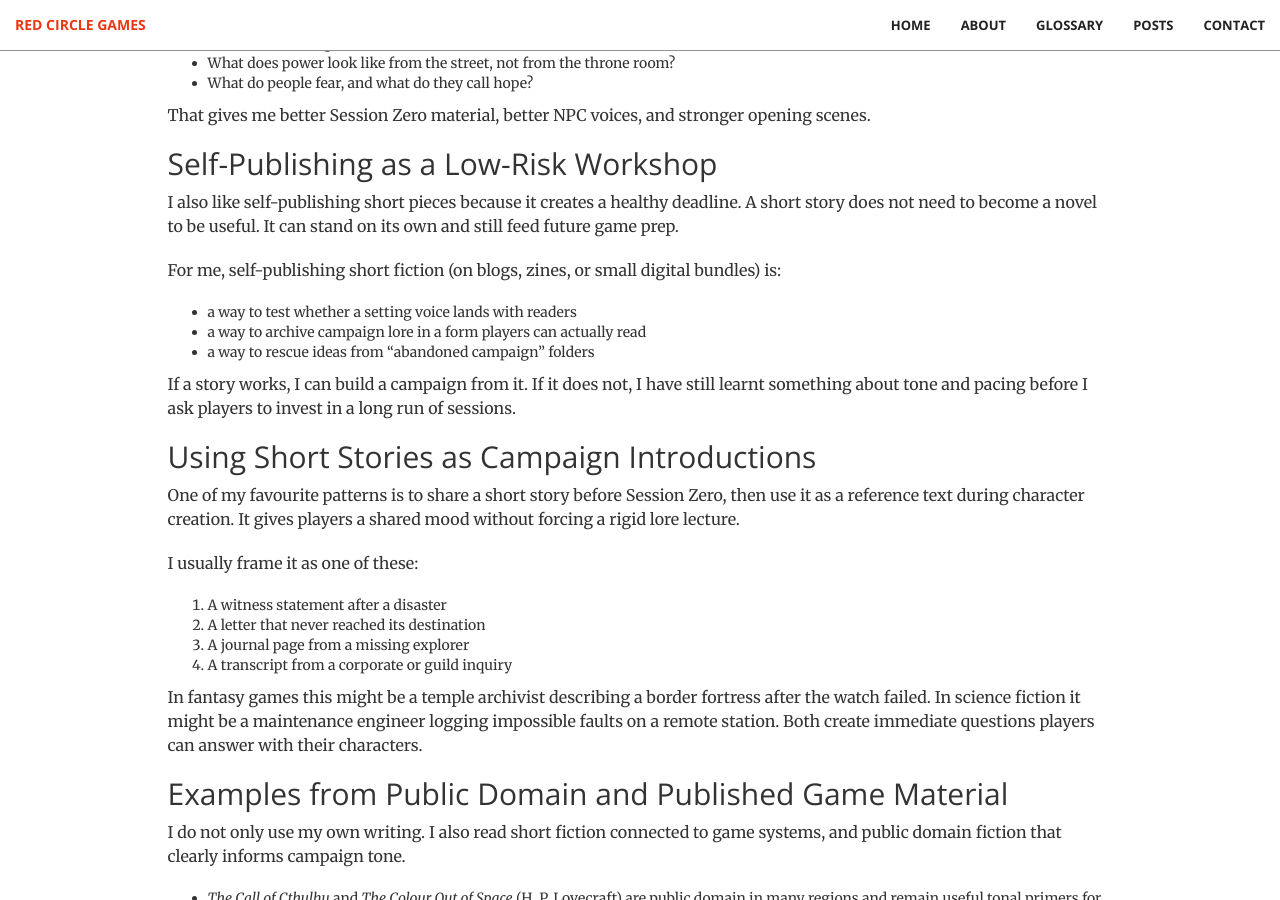
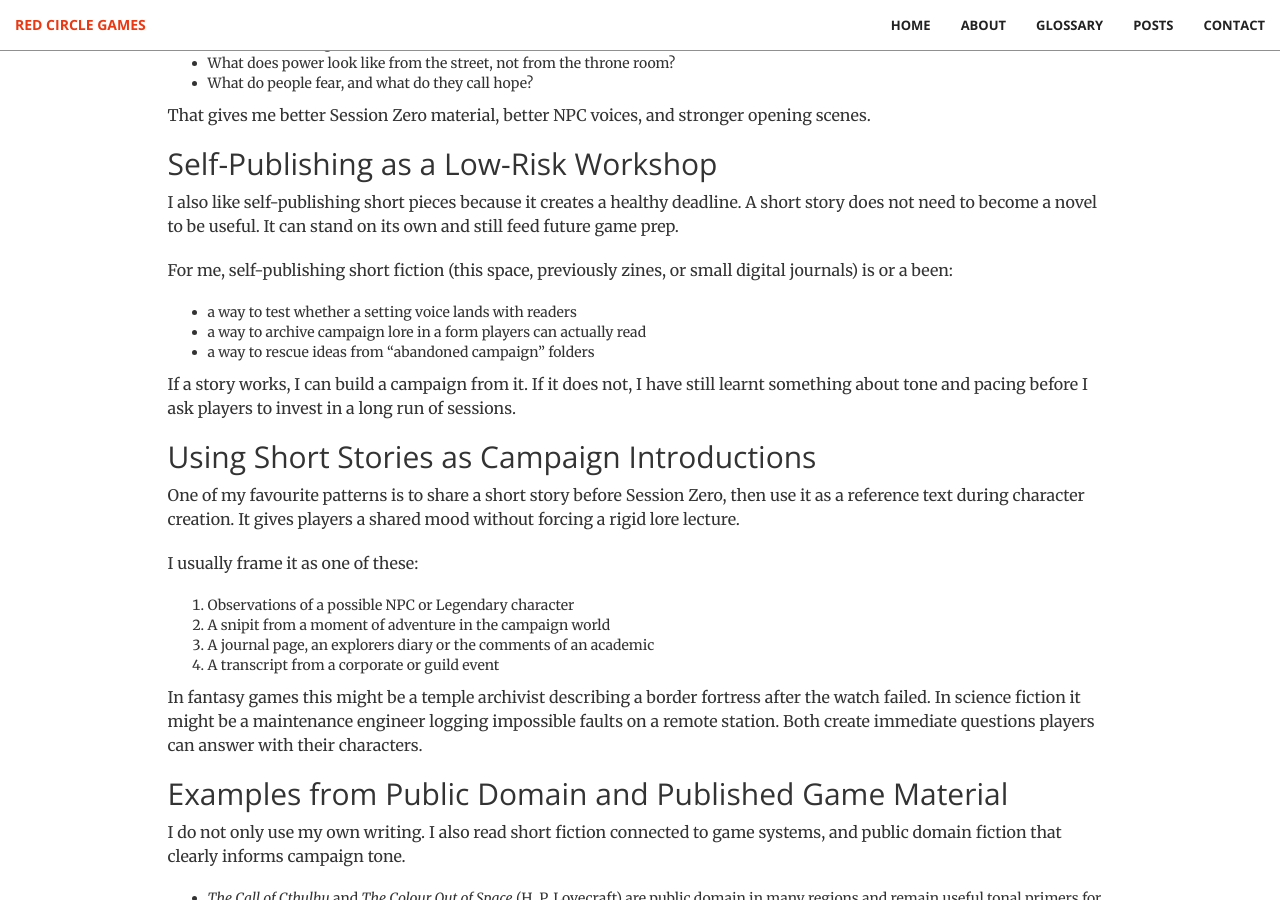
Before and after one commit to abuxton/rcg, a Jekyll site: the page built from _posts/2026-06-17-fantasy-and-science-fiction-short-stories-from-campaign-notes.md, in a window 1280 px wide and 900 px high, scrolled down 1002 px. Built offline with Jekyll 4.4.1, drawn with Linux system fonts in a browser that asks for light colours; some of the changed text lies outside the part shown.

Commit message:
Revise post content for clarity and updates
Updated the description and various phrases for clarity and consistency.

```diff
--- a/_posts/2026-06-17-fantasy-and-science-fiction-short-stories-from-campaign-notes.md
+++ b/_posts/2026-06-17-fantasy-and-science-fiction-short-stories-from-campaign-notes.md
@@ -1,7 +1,7 @@
 ---
 layout: post
 title: "Fantasy and Science Fiction Short Stories from Campaign Notes"
-description: "How I turn campaign notes into short fiction, use self-publishing as a testing ground, and open new games with short story hooks."
+description: "How I turn campaign notes into short fiction, use self-publishing as an idea of a testing ground, and open new games with short story hooks."
 category: posts
 tags: ["rpg","ttrpg","l(a)rp","writing","fantasy","science-fiction","self-publishing","campaign-design","short-story-notes"]
 image:
@@ -41,7 +41,7 @@ That gives me better Session Zero material, better NPC voices, and stronger open
 I also like self-publishing short pieces because it creates a healthy deadline. A short story does
 not need to become a novel to be useful. It can stand on its own and still feed future game prep.
 
-For me, self-publishing short fiction (on blogs, zines, or small digital bundles) is:
+For me, self-publishing short fiction (this space, previously zines, or small digital journals) is or a been:
 
 - a way to test whether a setting voice lands with readers
 - a way to archive campaign lore in a form players can actually read
@@ -58,10 +58,10 @@ lore lecture.
 
 I usually frame it as one of these:
 
-1. A witness statement after a disaster
-2. A letter that never reached its destination
-3. A journal page from a missing explorer
-4. A transcript from a corporate or guild inquiry
+1. Observations of a possible NPC or Legendary character
+2. A snipit from a moment of adventure in the campaign world
+3. A journal page, an explorers diary or the comments of an academic
+4. A transcript from a corporate or guild event
 
 In fantasy games this might be a temple archivist describing a border fortress after the watch
 failed. In science fiction it might be a maintenance engineer logging impossible faults on a
@@ -76,7 +76,7 @@ domain fiction that clearly informs campaign tone.
   regions and remain useful tonal primers for investigative horror campaigns and *Call of Cthulhu*
   tables.
 - Sherlock Holmes stories are in the public domain and can be useful structure models for clue
-  pacing in mystery-led RPG sessions.
+  pacing in mystery-led RPG sessions. I've written whole games around the happenings of Sherlock Holmes cases.
 - *Shadowrun* books are full of in-world fiction snippets and "street-level" voice, which is
   useful when writing mission brief intros.
 - *Vampire: the Masquerade* sourcebooks often use in-character fiction to establish tone before
@@ -94,6 +94,8 @@ actionable game information when used at the right moment.
 A short story can move background lore into player focus before play starts, and then return to
 the background as lived context once the campaign is moving.
 
+<https://thealexandrian.net/wordpress/47582/roleplaying-games/ptolus-running-the-campaign-background-to-foreground-to-background>
+
 ## A New Label for Future Story Posts
 
 I am introducing a new blog label for this type of article: `short-story-notes`.
```
